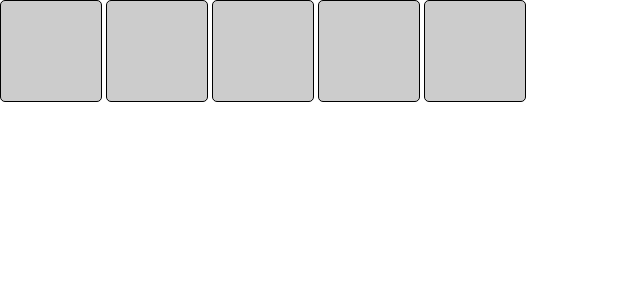
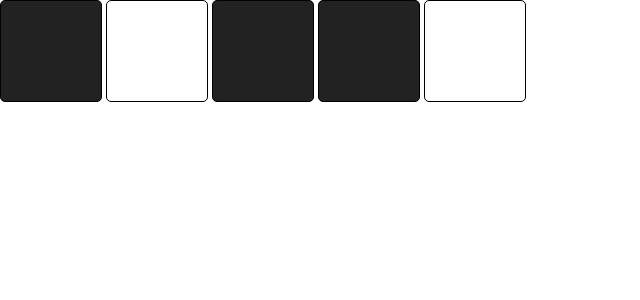
Before and after one commit to irenecoder/React-tutorial, a React (Create React App) app: page / in a window 1280 px wide. Shown: the top 300 px of the page, without its empty margins (0-640 px from the left). Built offline with nearby package versions, Linux system fonts and the light colour scheme.

Commit message:
end of part two box challenge

```diff
--- a/src/components/App/App.js
+++ b/src/components/App/App.js
@@ -6,6 +6,8 @@ import "./App.css"
 // import Blogs from "../../blogs"
 // import Body from "../Header/Body.js"
 import data from "../Boxes/data.js"
+import Boxes from "../Boxes/Boxes.js"
+
 
 
 function App(props){
@@ -38,11 +40,8 @@ function App(props){
     //     </div>
     // )
     // props.darkMode
-    const styles = {
-        backgroundColor : props.darkMode ? "#222222": "#cccccc"
-    }
     const squareElements = squares.map(square=>(
-        <div style = {styles}className="box"key={square.id}></div>
+        <Boxes key={square.id} on={square.on}/>
     ))
 
     return(
--- a/src/components/Boxes/Boxes.js
+++ b/src/components/Boxes/Boxes.js
@@ -0,0 +1,11 @@
+import React from "react"
+
+export default function Boxes(props){
+    const styles = {
+        backgroundColor : props.on ? "#222222": "none"
+    }
+    return(
+        <div style = {styles}className="box"></div>
+    )
+
+}
```
